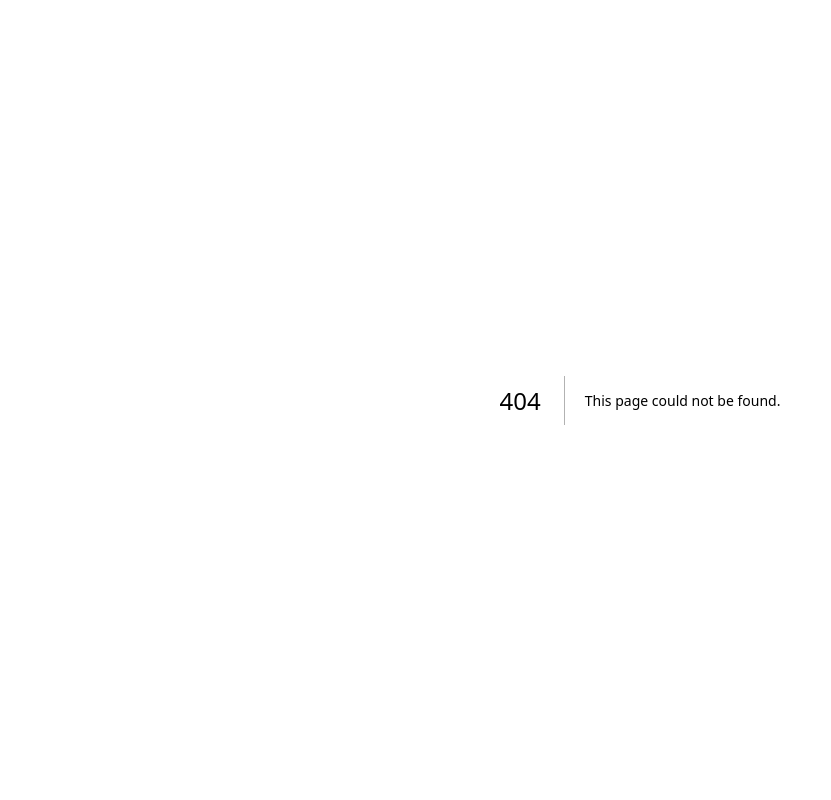
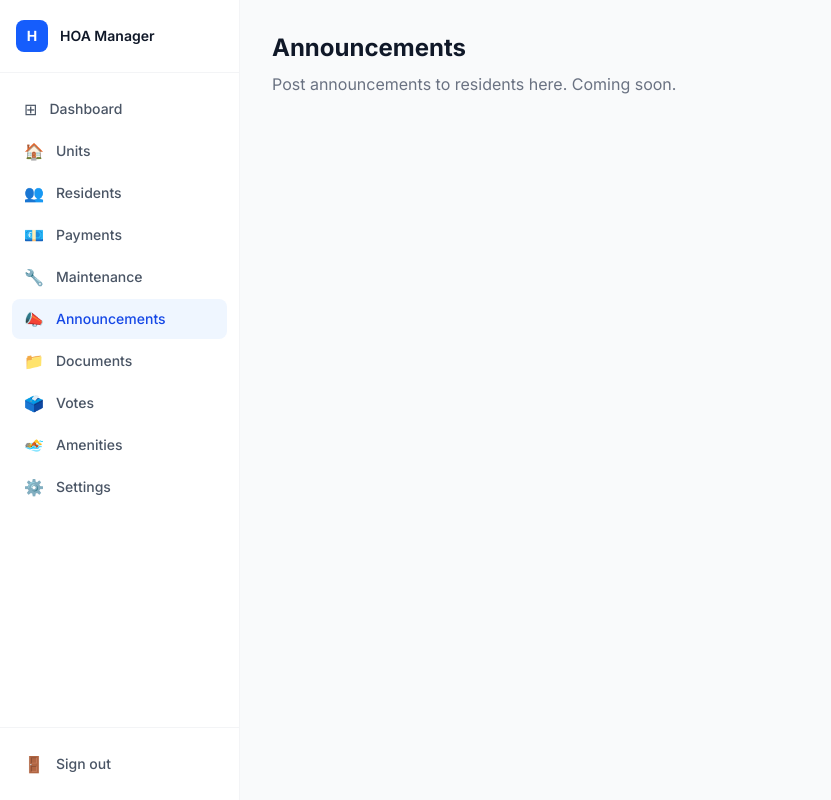
Before and after one commit to SunStays/hoa-manager, a Next.js app: page /dashboard/announcements in a window 1280 px wide. Before the commit this address had no page. Shown: the whole page, without its empty margins (0-831 px from the left). Built offline with nearby package versions, Linux system fonts and the light colour scheme.

Commit message:
Add placeholder pages for all dashboard sections
Co-Authored-By: Claude Sonnet 4.6 <noreply@anthropic.com>

```diff
--- /dev/null
+++ b/src/app/dashboard/amenities/page.tsx
@@ -0,0 +1,8 @@
+export default function AmenitiesPage() {
+  return (
+    <div>
+      <h1 className="text-2xl font-bold text-gray-900 mb-2">Amenities</h1>
+      <p className="text-gray-500">Manage amenity bookings here. Coming soon.</p>
+    </div>
+  );
+}
--- /dev/null
+++ b/src/app/dashboard/announcements/page.tsx
@@ -0,0 +1,8 @@
+export default function AnnouncementsPage() {
+  return (
+    <div>
+      <h1 className="text-2xl font-bold text-gray-900 mb-2">Announcements</h1>
+      <p className="text-gray-500">Post announcements to residents here. Coming soon.</p>
+    </div>
+  );
+}
--- /dev/null
+++ b/src/app/dashboard/documents/page.tsx
@@ -0,0 +1,8 @@
+export default function DocumentsPage() {
+  return (
+    <div>
+      <h1 className="text-2xl font-bold text-gray-900 mb-2">Documents</h1>
+      <p className="text-gray-500">Upload and manage HOA documents here. Coming soon.</p>
+    </div>
+  );
+}
--- /dev/null
+++ b/src/app/dashboard/maintenance/page.tsx
@@ -0,0 +1,8 @@
+export default function MaintenancePage() {
+  return (
+    <div>
+      <h1 className="text-2xl font-bold text-gray-900 mb-2">Maintenance</h1>
+      <p className="text-gray-500">Manage maintenance requests here. Coming soon.</p>
+    </div>
+  );
+}
--- /dev/null
+++ b/src/app/dashboard/payments/page.tsx
@@ -0,0 +1,8 @@
+export default function PaymentsPage() {
+  return (
+    <div>
+      <h1 className="text-2xl font-bold text-gray-900 mb-2">Payments</h1>
+      <p className="text-gray-500">Track dues and payments here. Coming soon.</p>
+    </div>
+  );
+}
--- /dev/null
+++ b/src/app/dashboard/residents/page.tsx
@@ -0,0 +1,8 @@
+export default function ResidentsPage() {
+  return (
+    <div>
+      <h1 className="text-2xl font-bold text-gray-900 mb-2">Residents</h1>
+      <p className="text-gray-500">Manage residents here. Coming soon.</p>
+    </div>
+  );
+}
--- /dev/null
+++ b/src/app/dashboard/settings/page.tsx
@@ -0,0 +1,8 @@
+export default function SettingsPage() {
+  return (
+    <div>
+      <h1 className="text-2xl font-bold text-gray-900 mb-2">Settings</h1>
+      <p className="text-gray-500">Manage your HOA settings here. Coming soon.</p>
+    </div>
+  );
+}
--- /dev/null
+++ b/src/app/dashboard/units/page.tsx
@@ -0,0 +1,8 @@
+export default function UnitsPage() {
+  return (
+    <div>
+      <h1 className="text-2xl font-bold text-gray-900 mb-2">Units</h1>
+      <p className="text-gray-500">Manage your HOA units here. Coming soon.</p>
+    </div>
+  );
+}
--- /dev/null
+++ b/src/app/dashboard/votes/page.tsx
@@ -0,0 +1,8 @@
+export default function VotesPage() {
+  return (
+    <div>
+      <h1 className="text-2xl font-bold text-gray-900 mb-2">Votes</h1>
+      <p className="text-gray-500">Create and manage community votes here. Coming soon.</p>
+    </div>
+  );
+}
```
